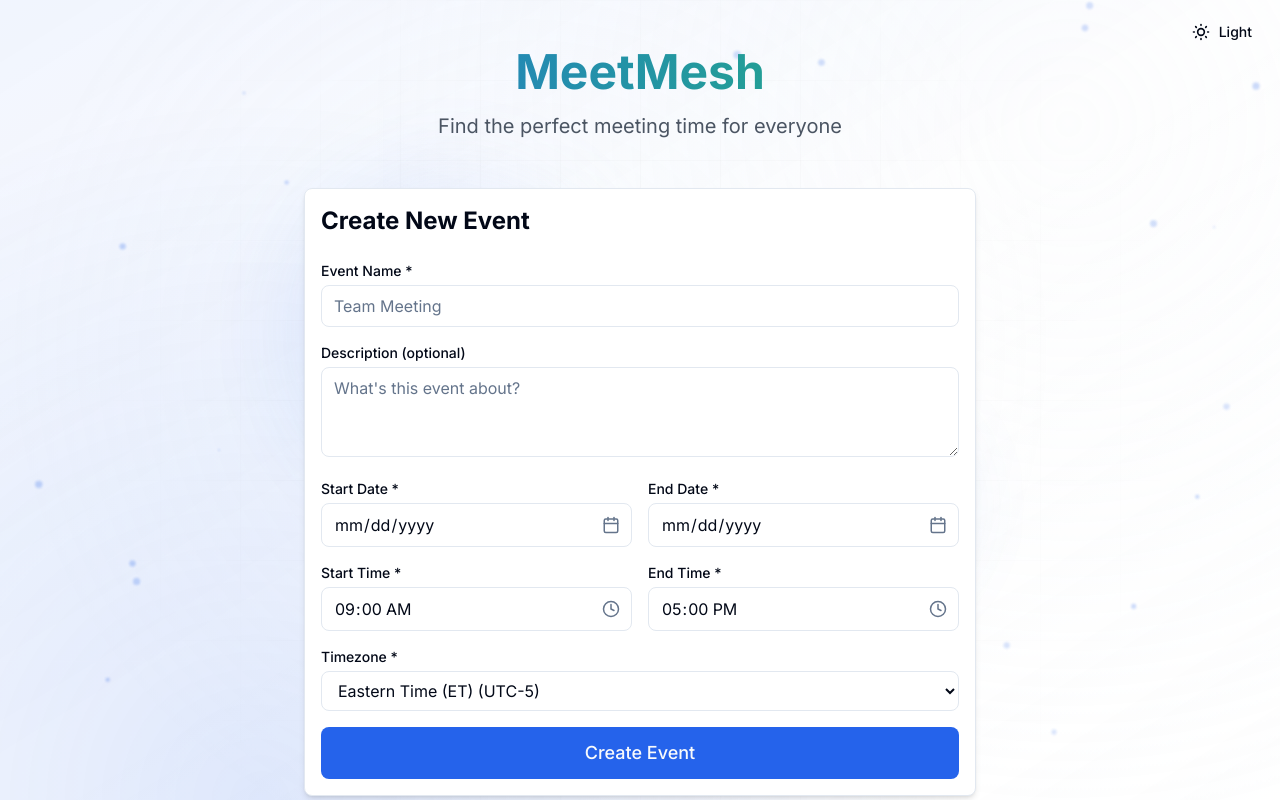
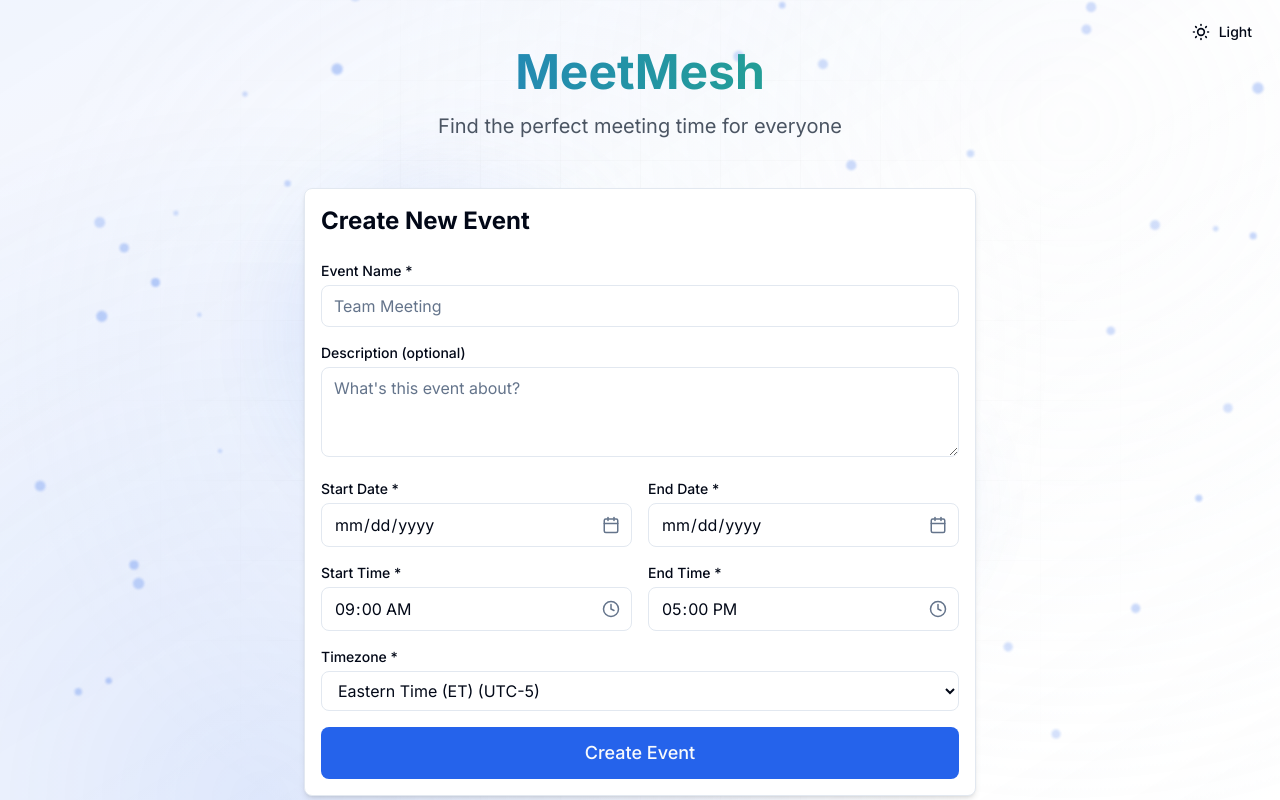
Before and after one commit to MaxonT/MeetMesh, a Next.js app in the folder MeetMesh_v0.3/frontend/: page / in a window 1280 px wide. Shown: the top 800 px of the page. Built offline with nearby package versions, Linux system fonts and the light colour scheme.

Commit message:
Update icons metadata and enhance background effects
Added light and dark mode icons to the app metadata for better theme support. Increased the number, size, and opacity of background particles for a more dynamic visual effect.

```diff
--- a/MeetMesh_v0.3/frontend/app/layout.tsx
+++ b/MeetMesh_v0.3/frontend/app/layout.tsx
@@ -8,6 +8,12 @@ const inter = Inter({ subsets: ['latin'] });
 export const metadata: Metadata = {
   title: 'MeetMesh - Find the Perfect Meeting Time',
   description: 'Coordinate schedules and find the best meeting times with your team',
+  icons: {
+    icon: [
+      { url: '/icon.svg', media: '(prefers-color-scheme: light)' },
+      { url: '/icon-dark.svg', media: '(prefers-color-scheme: dark)' },
+    ],
+  },
 };
 
 export default function RootLayout({
--- a/MeetMesh_v0.3/frontend/components/BackgroundEffects.tsx
+++ b/MeetMesh_v0.3/frontend/components/BackgroundEffects.tsx
@@ -7,13 +7,13 @@ export function BackgroundEffects() {
 
   useEffect(() => {
     // 生成随机粒子
-    const newParticles = Array.from({ length: 40 }, (_, i) => ({
+    const newParticles = Array.from({ length: 60 }, (_, i) => ({
       id: i,
       x: Math.random() * 100,
       y: Math.random() * 100,
-      size: Math.random() * 6 + 2,
+      size: Math.random() * 8 + 4,
       delay: Math.random() * 5,
-      opacity: Math.random() * 0.5 + 0.3,
+      opacity: Math.random() * 0.4 + 0.4,
     }))
     setParticles(newParticles)
   }, [])
```
